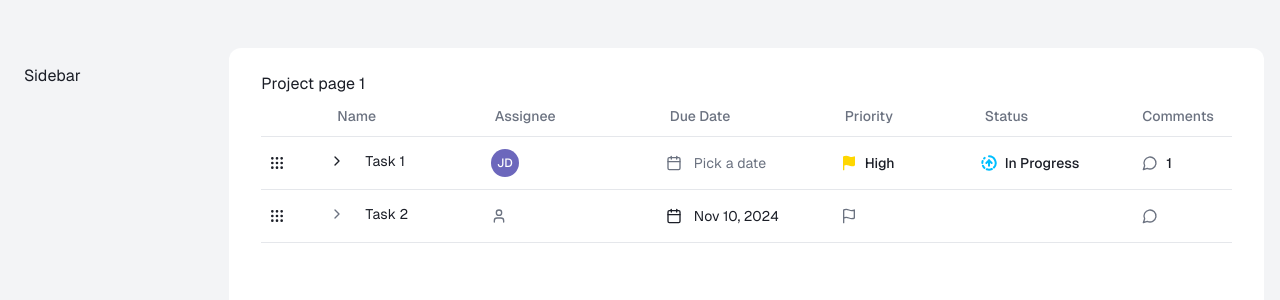
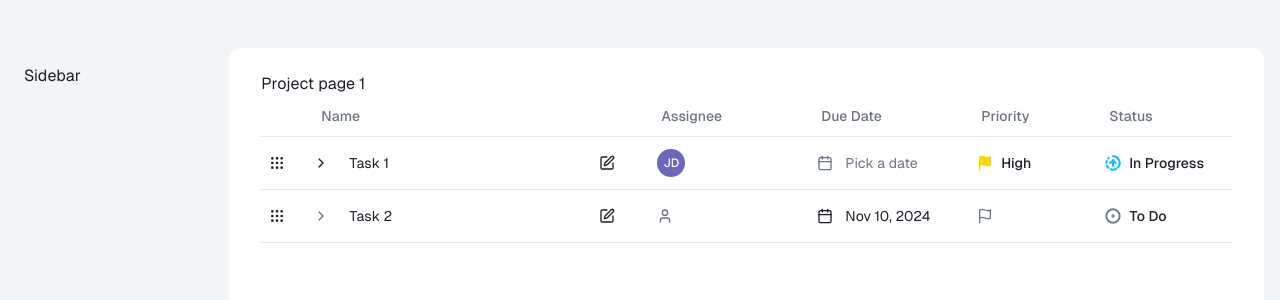
Before and after one commit to rahatsikz/project-hub, a Next.js app: page /projects/1 in a window 1280 px wide. Shown: the top 300 px of the page. Built offline with nearby package versions, Linux system fonts and the light colour scheme.

Commit message:
[done] - edit name on table ui

```diff
--- a/src/app/(project-board)/projects/[id]/_components/SortableRow.tsx
+++ b/src/app/(project-board)/projects/[id]/_components/SortableRow.tsx
@@ -6,13 +6,15 @@
 import { useSortable } from "@dnd-kit/sortable";
 import { CSS } from "@dnd-kit/utilities";
 import {
+  Check,
   ChevronRight,
+  Edit,
   Flag,
   GripIcon,
   MessageCircle,
   User,
 } from "lucide-react";
-import { useEffect, useState } from "react";
+import { useEffect, useRef, useState } from "react";
 import { CommentPopover } from "./CommentPopover";
 import {
   dummyAssigne,
@@ -24,6 +26,7 @@
 import { formatISO } from "date-fns";
 import { ComboBox } from "@/components/ui/ComboBox";
 import { MultiSelect } from "@/components/ui/MultiSelect";
+import { Input } from "@/components/ui/input";
 
 export function SortbaleRow({
   data,
@@ -62,17 +65,7 @@
           id: data.assignee.id,
         },
       ],
-      // status: {
-      //   value: data.status.value || statusOptions[0].value,
-      //   label: data.status.label || statusOptions[0].label,
-      //   icon: data.status.icon || statusOptions[0].icon,
-      // },
-      // priority: {
-      //   value: data.priority.value,
-      //   label: data.priority.label,
-      //   icon: data.priority.icon,
-      // },
-      status: data.status,
+      status: data.status || statusOptions[0].value,
       priority: data.priority,
       dueDate: data.dueDate,
     },
@@ -119,6 +112,16 @@
     }
   }, [data.id, isDragging, subTasksOpen.open]);
 
+  // to edit the task name
+  const [isNameEditing, setIsNameEditing] = useState(false);
+  const inputRef = useRef<HTMLInputElement>(null);
+
+  useEffect(() => {
+    if (isNameEditing && inputRef.current) {
+      inputRef.current.focus();
+    }
+  }, [isNameEditing]);
+
   console.log({ data });
 
   return (
@@ -132,7 +135,7 @@
             <GripIcon className='size-4' />
           </div>
         </TableCell>
-        <TableCell className='flex items-center gap-2'>
+        <TableCell className='flex items-center gap-2 w-full '>
           <Button
             variant='ghost'
             size='sm'
@@ -150,7 +153,54 @@
               )}
             />
           </Button>
-          <div className='min-w-20 max-w-32 truncate'>{data?.name}</div>
+          {/* <div className='min-w-20 max-w-32 truncate'>{data?.name}</div> */}
+          <div className=' flex items-center w-full justify-between'>
+            <div
+              className={cn(
+                isNameEditing
+                  ? "hidden"
+                  : "flex items-center justify-between w-full"
+              )}
+            >
+              <p className='xl:w-60 line-clamp-1'>{data?.name}</p>
+              <Button
+                size={"icon"}
+                variant={"ghost"}
+                onClick={() => {
+                  setIsNameEditing(true);
+                  if (inputRef.current) {
+                    inputRef.current.focus();
+                  }
+                }}
+              >
+                <Edit />
+              </Button>
+            </div>
+            <div
+              className={cn(
+                isNameEditing
+                  ? "flex justify-between items-center gap-4 w-full"
+                  : "hidden",
+                ""
+              )}
+            >
+              <Input
+                ref={inputRef}
+                type='text'
+                defaultValue={data?.name}
+                className='xl:w-52 border-0 shadow-none px-0 py-0 h-auto focus-visible:outline-none focus-visible:ring-0 focus-visible:ring-offset-0'
+                onBlur={() => setIsNameEditing(false)}
+              />
+              <Button
+                size={"icon"}
+                variant={"ghost"}
+                type='submit'
+                className=''
+              >
+                <Check />
+              </Button>
+            </div>
+          </div>
         </TableCell>
         <Form {...form}>
           <TableCell>
@@ -247,7 +297,7 @@
           id: data.assignee.id,
         },
       ],
-      status: data.status,
+      status: data.status || statusOptions[0].value,
       priority: data.priority,
       dueDate: data.dueDate,
     },
--- /dev/null
+++ b/src/components/ui/input.tsx
@@ -0,0 +1,22 @@
+import * as React from "react";
+
+import { cn } from "@/lib/utils";
+
+const Input = React.forwardRef<HTMLInputElement, React.ComponentProps<"input">>(
+  ({ className, type, ...props }, ref) => {
+    return (
+      <input
+        type={type}
+        className={cn(
+          "flex h-9 w-full rounded-md border border-input bg-transparent px-3 py-1 text-base shadow-sm transition-colors file:border-0 file:bg-transparent file:text-sm file:font-medium file:text-foreground placeholder:text-muted-foreground focus-visible:outline-none focus-visible:ring-1 focus-visible:ring-ring disabled:cursor-not-allowed disabled:opacity-50 md:text-sm",
+          className
+        )}
+        ref={ref}
+        {...props}
+      />
+    );
+  }
+);
+Input.displayName = "Input";
+
+export { Input };
```
